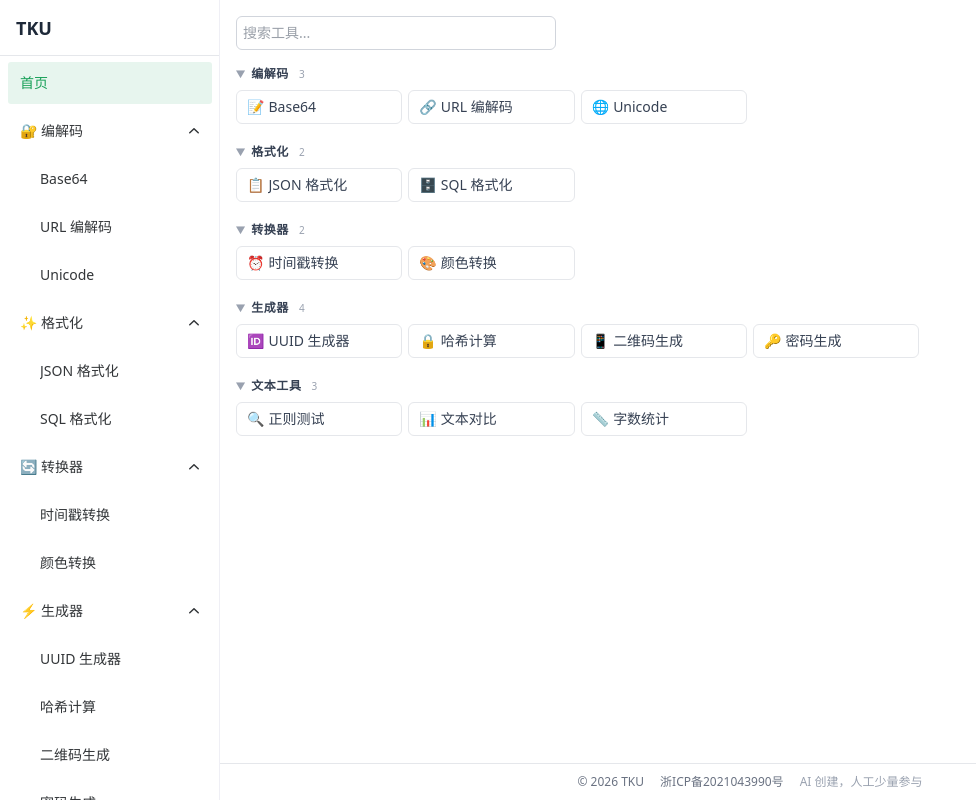
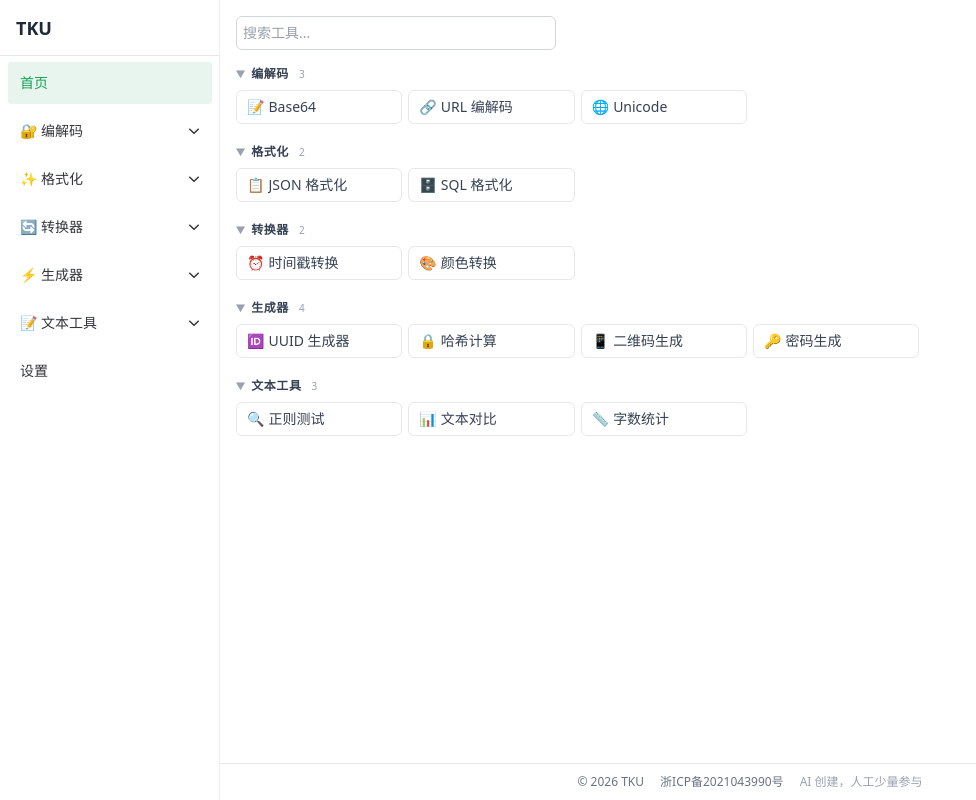
Before and after one commit to wcdlan/t-knit-utensil, a Vue app: page / in a window 1280 px wide. Shown: the whole page, without its empty margins (0-976 px from the left). Built offline with nearby package versions, Linux system fonts and the light colour scheme; no server answers.

Commit message:
fix(tools): 修复工具组默认展开状态问题
- 移除工具组默认全部展开的功能
- 初始化expandedKeys为空数组避免所有分组默认展开
- 保持组件挂载时配置加载逻辑不变

```diff
--- a/src/App.vue
+++ b/src/App.vue
@@ -7,7 +7,7 @@ import {toolGroups} from './data/tools'
 
 const router = useRouter()
 const route = useRoute()
-const expandedKeys = ref<string[]>(toolGroups.map((g) => g.id))
+const expandedKeys = ref<string[]>([])
 
 onMounted(() => loadConfig())
 
```
